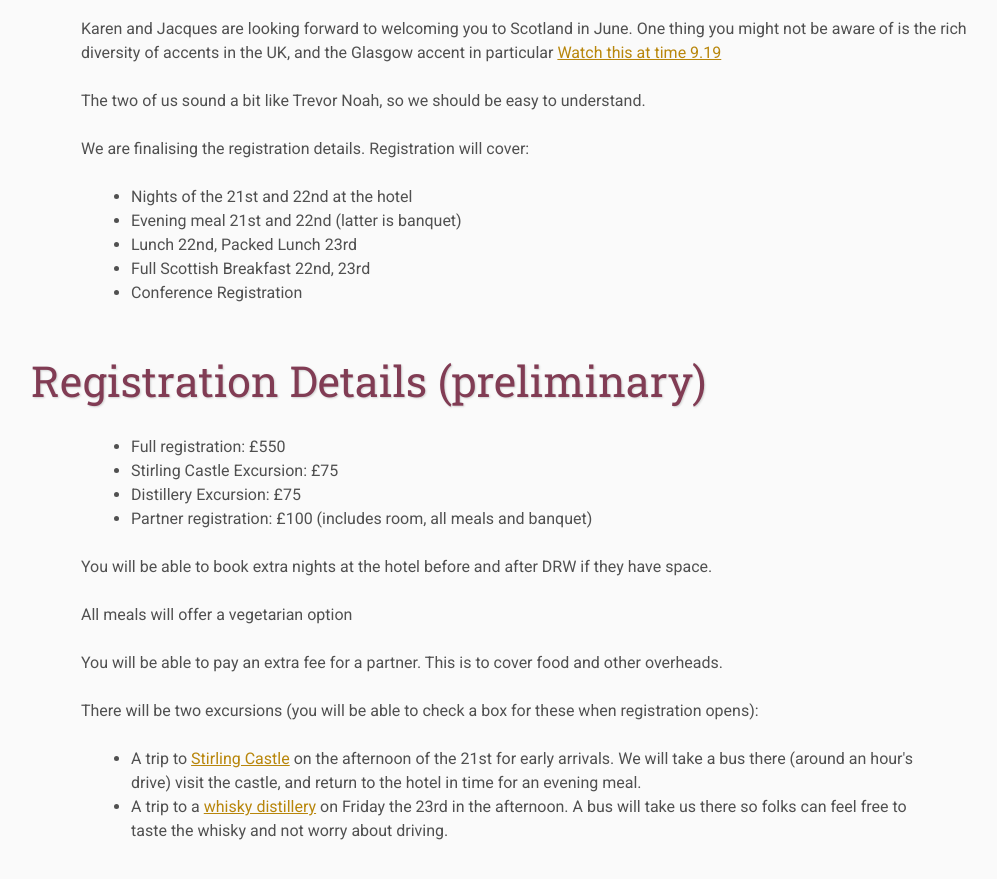
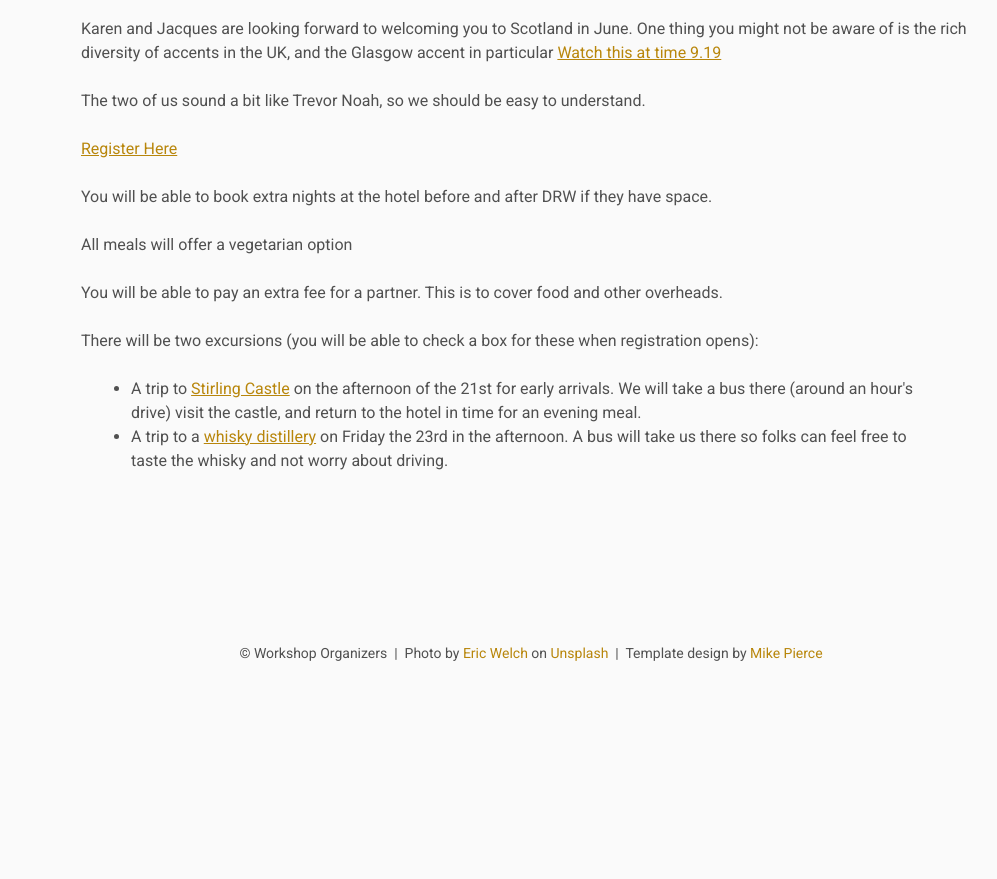
Before and after one commit to drw2023/drw2023.github.io, a plain HTML site: page registration/index.html in a window 1280 px wide. Shown: the part 860-1739 px from the top of the page, without its empty margins (109-1106 px from the left). After the commit the page ends 1585 px from the top, so only its background shows below. Drawn offline with Linux system fonts and the light colour scheme; files that its build step writes are made by us from their sources.

Commit message:
Update index.html

```diff
--- a/registration/index.html
+++ b/registration/index.html
@@ -48,22 +48,9 @@
         <p>
             The two of us sound a bit like Trevor Noah, so we should be easy to understand.
     <p>
-       We are finalising the registration details. Registration will cover:
-        <ul>
-        <li>    Nights of the 21st and 22nd at the hotel
-         <li>     Evening meal 21st and 22nd (latter is banquet)
-          <li>    Lunch 22nd, Packed Lunch 23rd
-              <li> Full Scottish Breakfast 22nd, 23rd
-          <li> Conference Registration
-    </ul>
-    <p>
-    <h1>Registration Details (preliminary)</h1>
-    <ul>
-        <li>Full registration: £550</li>
-        <li> Stirling Castle Excursion: £75</li>
-        <li> Distillery Excursion: £75</li>
-        <li>Partner registration: £100 (includes room, all meals and banquet)</li>
-    </ul>
+        <a href="https://onlineshop.strath.ac.uk/conferences-and-events/science-faculty/computer-and-information-science/dewald-roode-workshop">
+            Register Here</a>
+
     <p>
         You will be able to book extra nights at the hotel before and after DRW if they have space.
     </p>
```
